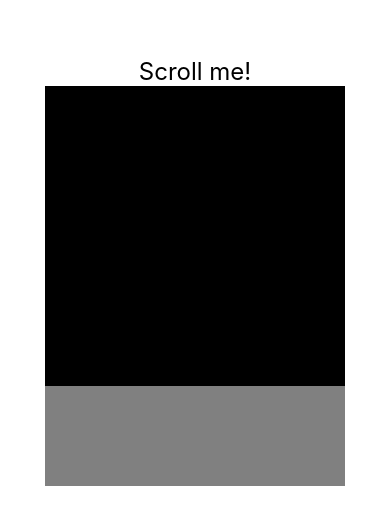
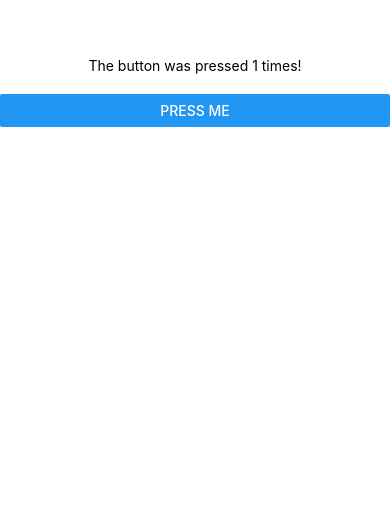
Before and after one commit to Arthur-art/ReactNative-Codecademy, a React Native app: screen / in a window 390 px wide. Shown: the part 243-768 px from the top of the page. Built offline with nearby package versions, Linux system fonts and the light colour scheme.

Commit message:
trabalhando com Button component

```diff
--- a/App.js
+++ b/App.js
@@ -1,11 +1,11 @@
 import React from 'react';
 import { View } from 'react-native'
-import { ScrollViewComponent } from './src/components/ScrollViewComponent'
+import ButtonsComponent from './src/components/ButtonsComponent'
 
 export default function App() {
   return (
     <View>
-      <ScrollViewComponent />
+      <ButtonsComponent />
     </View>
 
   );
--- /dev/null
+++ b/src/components/ButtonsComponent/index.js
@@ -0,0 +1,30 @@
+import React, { useState } from 'react';
+import { Button, Text, View } from 'react-native';
+
+const ButtonsComponent = () => {
+    const [pressedCount, setPressedCount] = useState(1);
+
+    const handleChange = () => {
+
+        setPressedCount((prev) => prev = prev + 1)
+    }
+
+    return (
+        <View>
+            <View style={{ flex: 1, justifyContent: 'center', marginTop: 300, alignItems: 'center' }}>
+                <Text style={{ marginBottom: 20 }}>
+                    {pressedCount > 0
+                        ? `The button was pressed ${pressedCount} times!`
+                        : 'The button isn\'t pressed yet'
+                    }
+                </Text>
+            </View>
+            <Button
+                title='Press me'
+                onPress={() => handleChange()}
+            />
+        </View>
+    );
+};
+
+export default ButtonsComponent;
```
